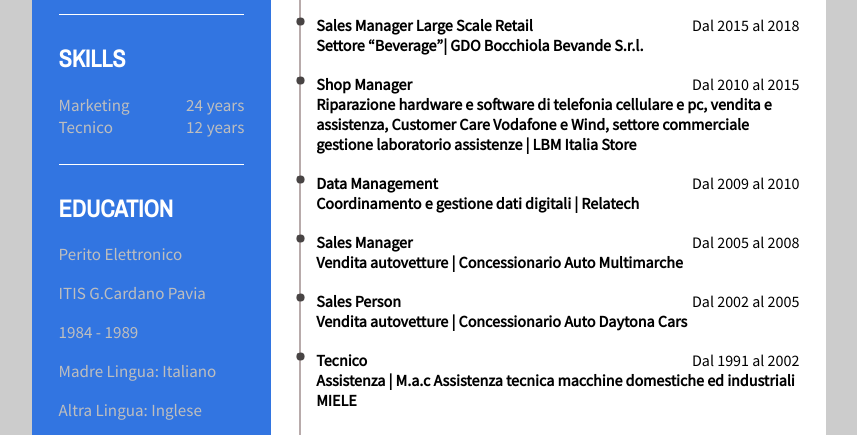
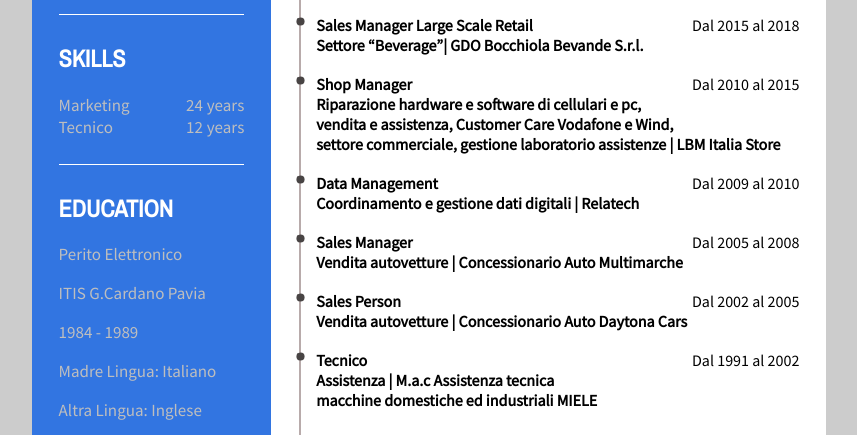
Before and after one commit to Noha2011/cv, a plain HTML site: page index.html in a window 1280 px wide. Shown: the part 510-945 px from the top of the page, without its empty margins (211-1068 px from the left). Drawn offline with nearby package versions, Linux system fonts and the light colour scheme.

Commit message:
Modifica 4

```diff
--- a/index.html
+++ b/index.html
@@ -231,8 +231,8 @@
                                 </div>
                                 <div class="projectName bolded">
                                   <span>
-                                    Riparazione hardware e software di telefonia cellulare e pc, vendita e assistenza,
-                                    Customer Care Vodafone e Wind, settore commerciale gestione laboratorio assistenze | LBM Italia Store
+                                    Riparazione hardware e software di cellulari e pc,<br>vendita e assistenza,
+                                    Customer Care Vodafone e Wind,<br>settore commerciale, gestione laboratorio assistenze | LBM Italia Store
                                   </span>
                                 </div>
                               </li>
@@ -292,7 +292,7 @@
                                 </div>
                                 <div class="projectName bolded">
                                   <span>
-                                    Assistenza | M.a.c Assistenza tecnica macchine domestiche ed industriali MIELE
+                                    Assistenza | M.a.c Assistenza tecnica<br> macchine domestiche ed industriali MIELE
                                   </span>
                                 </div>
                               </li>
```
